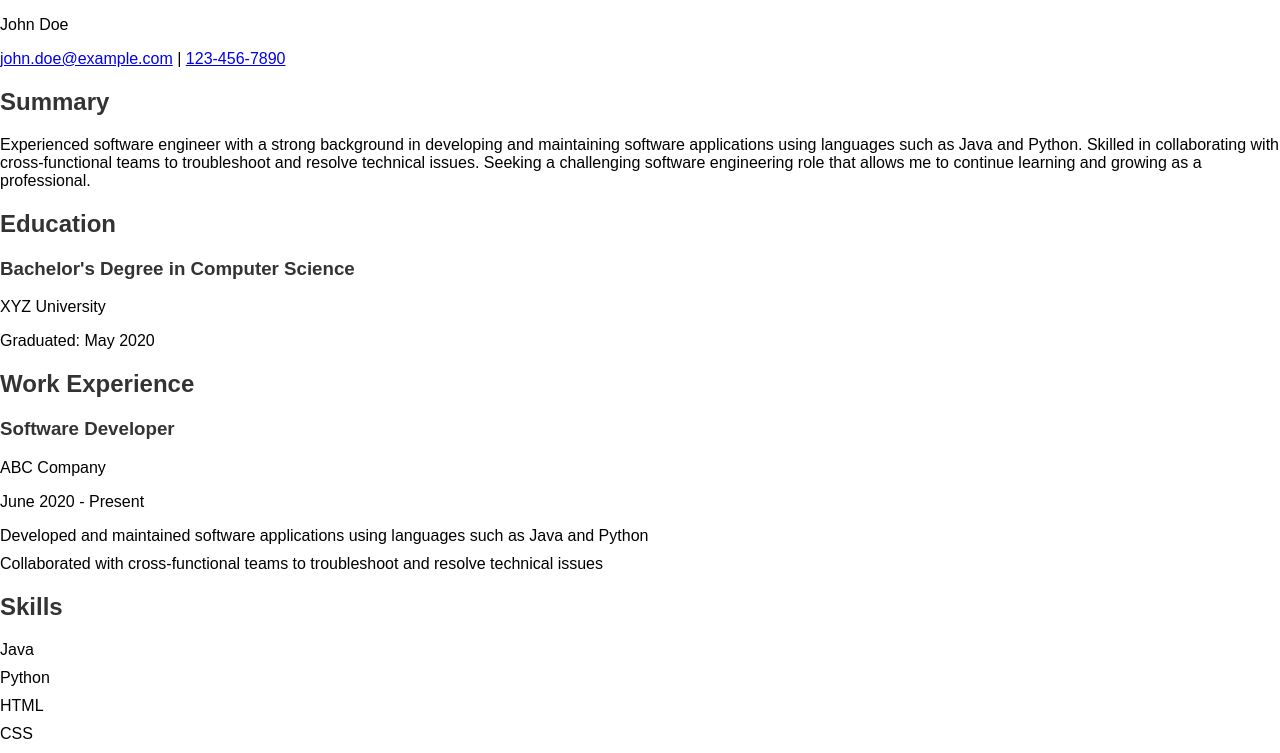
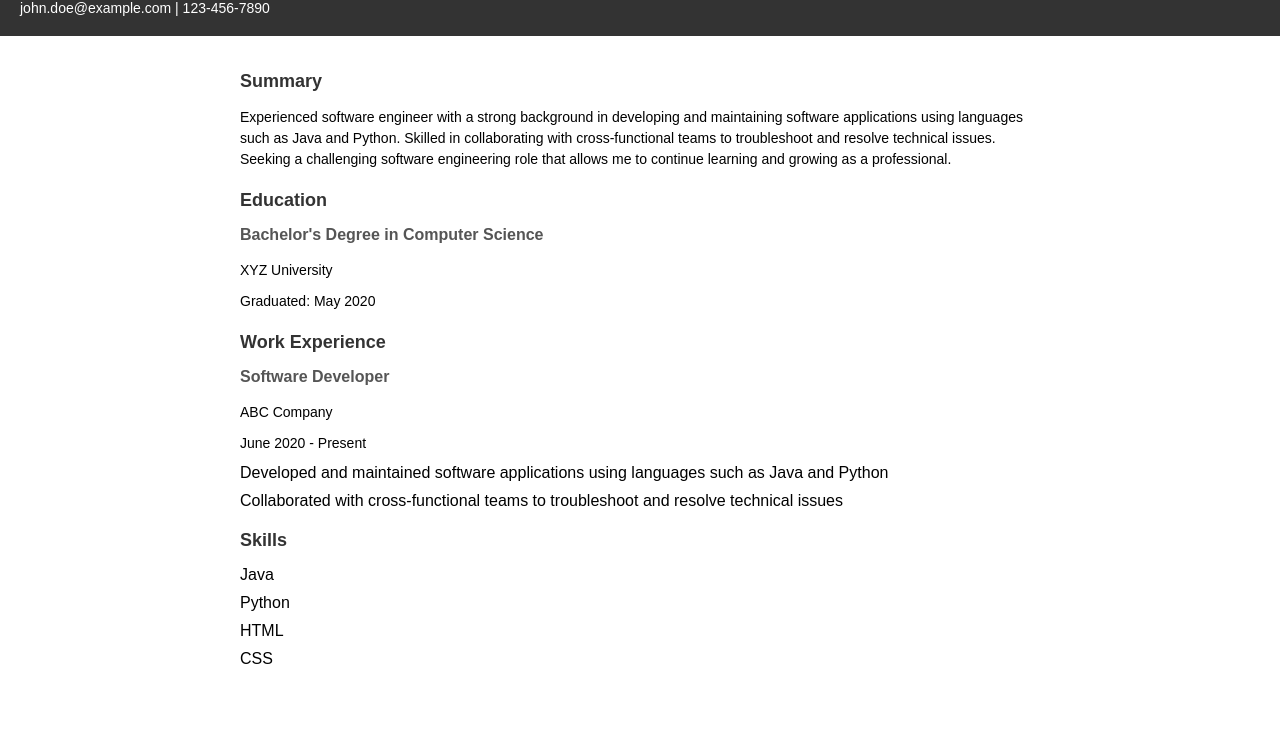
Before and after one commit to leonidas1312/resume, a plain HTML site: page index.html in a window 1280 px wide. Shown: the part 64-817 px from the top of the page. Drawn offline with Linux system fonts and the light colour scheme.

Commit message:
Update style.css

```diff
--- a/style.css
+++ b/style.css
@@ -4,16 +4,64 @@ body {
   padding: 0;
 }
 
-h1, h2, h3 {
-  color: #333;
+header {
+  background-color: #333;
+  color: #fff;
+  padding: 20px;
 }
 
-ul {
+header h1 {
+  margin: 0;
+  font-size: 24px;
+}
+
+header p {
+  margin: 0;
+  font-size: 14px;
+}
+
+header a {
+  color: #fff;
+  text-decoration: none;
+}
+
+header a:hover {
+  text-decoration: underline;
+}
+
+main {
+  max-width: 800px;
+  margin: 0 auto;
+  padding: 20px;
+}
+
+section {
+  margin-bottom: 20px;
+}
+
+section h2 {
+  color: #333;
+  font-size: 18px;
+}
+
+section h3 {
+  color: #555;
+  font-size: 16px;
+  margin-top: 10px;
+}
+
+section p {
+  font-size: 14px;
+  line-height: 1.5;
+  margin: 10px 0;
+}
+
+section ul {
   list-style: none;
   margin: 0;
   padding: 0;
 }
 
-li {
+section li {
   margin: 10px 0;
 }
```
